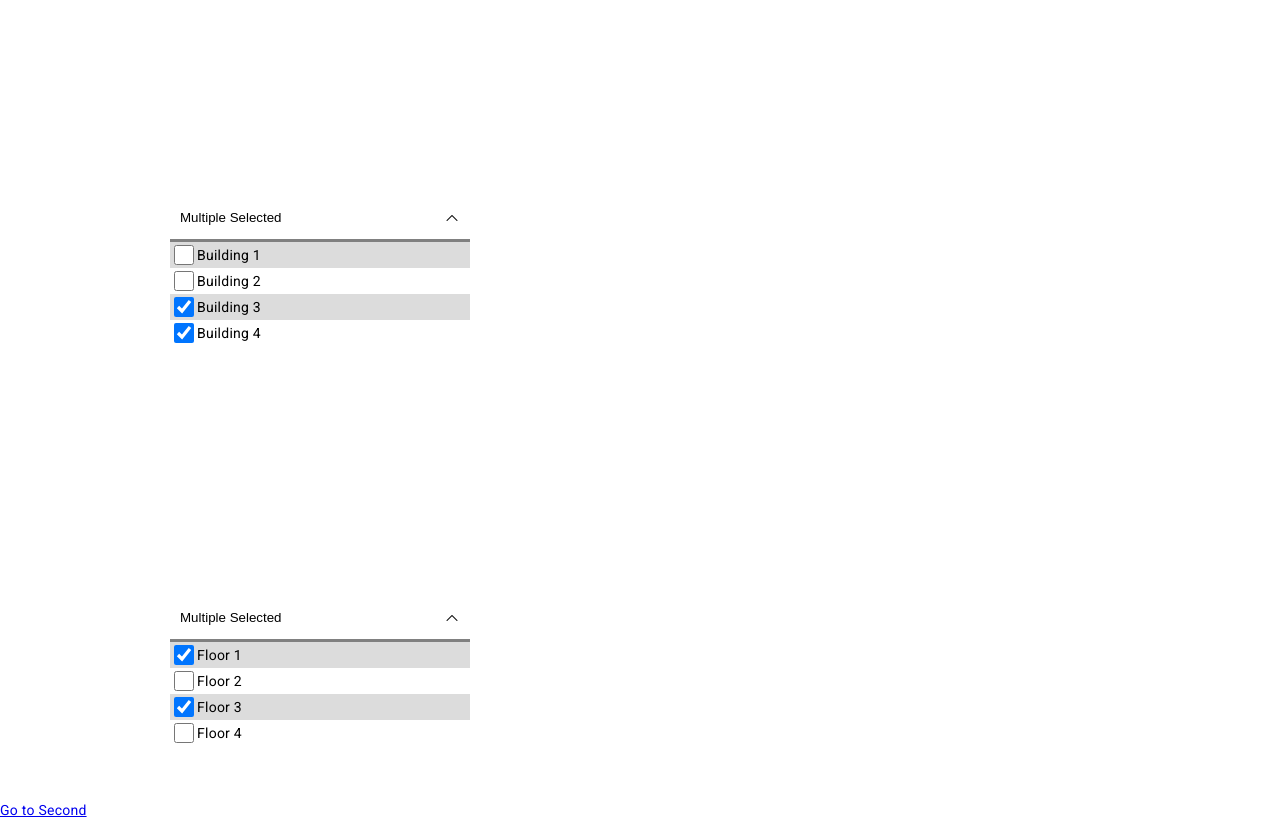
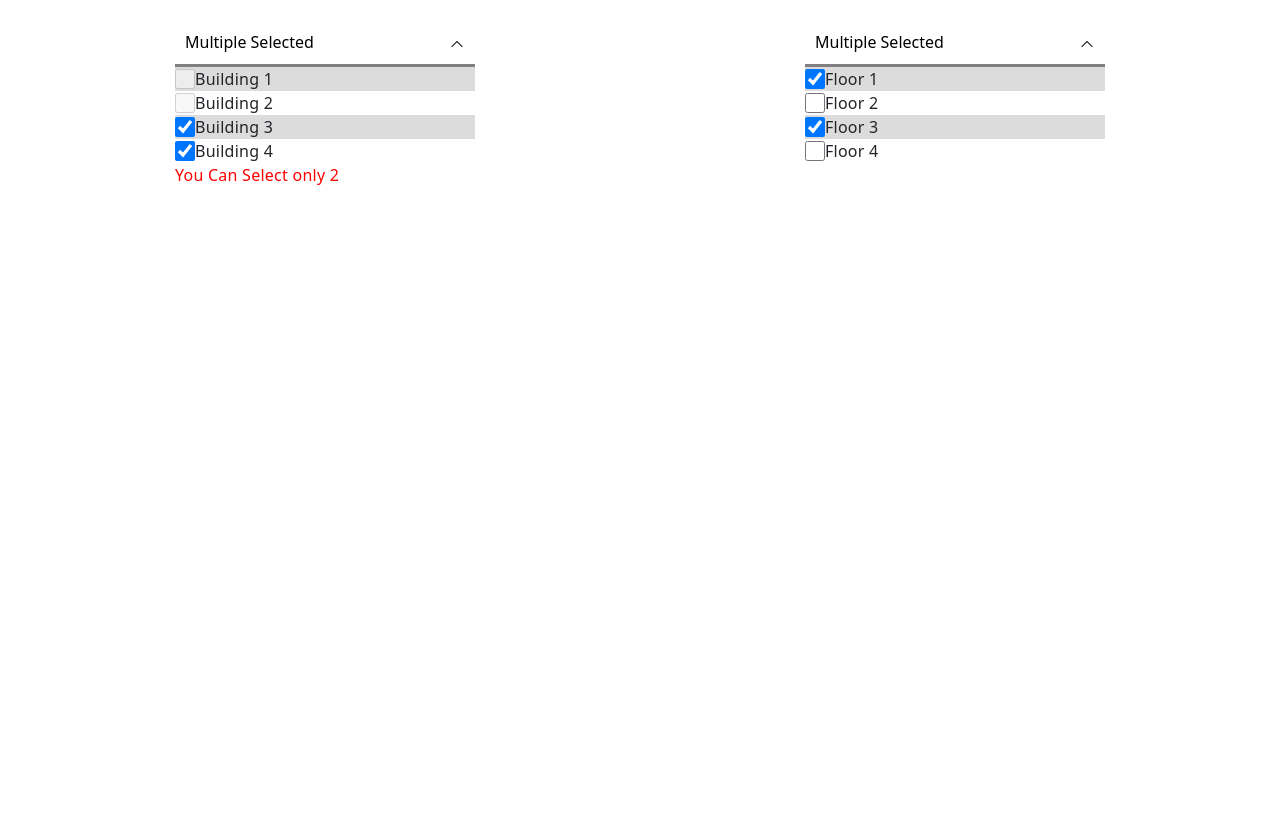
Before and after one commit to ind-aman/Stay, an Angular app in the folder Helper/: page / in a window 1280 px wide. Built offline with nearby package versions, Linux system fonts and the light colour scheme.

Commit message:
normal update

```diff
--- a/Helper/angular.json
+++ b/Helper/angular.json
@@ -26,9 +26,12 @@
             ],
             "styles": [
               "@angular/material/prebuilt-themes/indigo-pink.css",
-              "src/styles.css"
+              "src/styles.css",
+              "node_modules/bootstrap/dist/css/bootstrap.css"
             ],
-            "scripts": []
+            "scripts": [
+              "node_modules/bootstrap/dist/js/bootstrap.js"
+            ]
           },
           "configurations": {
             "production": {
--- a/Helper/src/app/Component/dropdown/dropdown.component.css
+++ b/Helper/src/app/Component/dropdown/dropdown.component.css
@@ -1,19 +1,16 @@
 body{
     display: flex;
     justify-content: center;
-    height: 400px;
+
 
 }
-.dropdown{
-    width: 300px;
-}
+
 .dropdown button{
     display: flex;
     justify-content: space-between;
     background-color: white;
     text-align: left;
     padding: 10px;
-    margin-top: 200px;
     border: none;
     border-bottom: 3px solid gray;
     width: 300px;
@@ -39,8 +36,3 @@ body{
     transform: rotateX(0deg);
     transition: all 1s;
 }
-
-.arrowChange span{
-    color: blue;
-    transform: rotateX(180deg) ;
-}
--- a/Helper/src/app/Component/dropdown/dropdown.component.html
+++ b/Helper/src/app/Component/dropdown/dropdown.component.html
@@ -6,10 +6,13 @@
 
         <div *ngFor="let item of locationArray"  [ngStyle]="{display:toggle }" class="optionLabel">
             <label style="display: flex; align-items: center;" >
-            <input  type="checkbox" name={{item[keyString]}} [checked]="item.isChecked" (change)="optionClick(item, $event)">
+            <input  type="checkbox" name={{item[keyString]}} [checked]="item.isChecked" (change)="optionClick(item, $event)" [disabled]="maxlimit(item)">
             {{item[keyString]}}
             </label>
         </div>
+        <div style="color: red;" *ngIf="selectedCount >= maxSelect"> You Can Select only {{maxSelect}}</div>
     </div>
 
+
+
 </body>
--- a/Helper/src/app/Component/dropdown/dropdown.component.ts
+++ b/Helper/src/app/Component/dropdown/dropdown.component.ts
@@ -1,5 +1,7 @@
 import { Component, Input } from '@angular/core';
 import {trigger,state,transition, animation, style, animate} from '@angular/animations';
+import { Building, Floor } from 'src/app/app.component';
+
 
 
 @Component({
@@ -28,19 +30,20 @@ import {trigger,state,transition, animation, style, animate} from '@angular/anim
 export class DropdownComponent {
   @Input({required:true}) locationType: "Building" | "Floor" | null=null;
   @Input() locationArray: any= [];
+  @Input() maxSelect: number=1000;
 
 toggle:string = "block";
 optionTitle:string="Select From Below";
 keyString: "buildingName" | "floorName"="buildingName";
 
 arrowstate: 'arrowDown'|'arrowUp' = 'arrowUp';
+Checkboxstatus:boolean=false;
+selectedCount:number =0;
 
 ngOnInit(): void {
   if(this.locationType == "Building") this.keyString = "buildingName";
   else if(this.locationType == "Floor") this.keyString = "floorName";
   this.setOptionTitle()
-  console.log(this.keyString , this.locationType);
-
 }
 
 
@@ -50,7 +53,7 @@ OptionList=[
   { label: 'Option 3', name: 'option3', value: 'value3' }
 ]
 
-optionClick(optionValue:any, event:any){
+optionClick(optionValue:Building | Floor, event:any){
   this.locationArray[this.locationArray.indexOf(optionValue)].isChecked = event.target.checked;
 
   console.log(optionValue);
@@ -60,6 +63,17 @@ optionClick(optionValue:any, event:any){
 setOptionTitle(){
   let selectdArray = this.locationArray.filter((x: { isChecked: boolean; })=>x.isChecked == true);
   this.optionTitle = selectdArray.length == 0 ? "Select "+ this.locationType : selectdArray.length == 1 ? selectdArray[0][this.keyString] : 'Multiple Selected';
+  this.selectedCount = selectdArray.length;
+}
+
+maxlimit(item:Building | Floor):boolean{
+
+  if(this.selectedCount >= this.maxSelect && item.isChecked==false){
+
+    return true;
+  }
+    return false;
+
 }
 
 toggleClick(){
--- a/Helper/src/app/app.component.css
+++ b/Helper/src/app/app.component.css
@@ -1,7 +1,17 @@
+*{
+    padding: 0;
+    margin: 0;
+    box-sizing: border-box;
+
+}
+body{
+
+    width: 100%;
+    height: 100%;
+}
 .dropdownContainer{
- display: grid;
- grid-template-columns: auto, auto;
+    padding: 20px;
+    display: grid;
+    grid-template-columns: 1fr 1fr;
+    column-gap: 20px;
 }
-.dropdownContainer .dropdown{
-    width: 50%;
-}
--- a/Helper/src/app/app.component.html
+++ b/Helper/src/app/app.component.html
@@ -1,11 +1,13 @@
 <body>
 
-    <!-- <router-outlet></router-outlet> -->
+
     <div class="dropdownContainer">
 
-        <app-dropdown [locationType]="'Building'" [locationArray]="buildingArray" class="dropdown"></app-dropdown>
-        <app-dropdown [locationType]="'Floor'" [locationArray]="floorArray" class="dropdown"></app-dropdown>
+
+        <app-dropdown [locationType]="'Building'" [locationArray]="buildingArray" class="dropdown" [maxSelect]="2"></app-dropdown>
+        <app-dropdown [locationType]="'Floor'" [locationArray]="floorArray" class="dropdown" [maxSelect]="3"></app-dropdown>
 
     </div>
-        <a routerLink="/second">Go to Second</a>
+
+
 </body>
```
Also changed, not shown: 1 other file (tests, documents, lock files or other folders).
